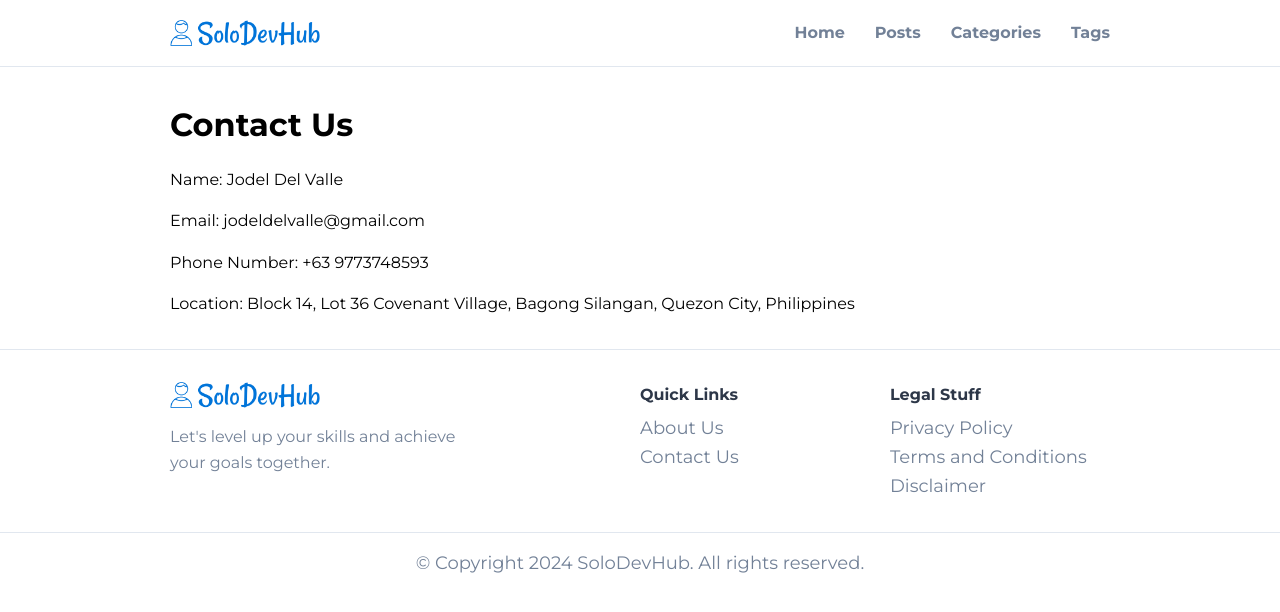
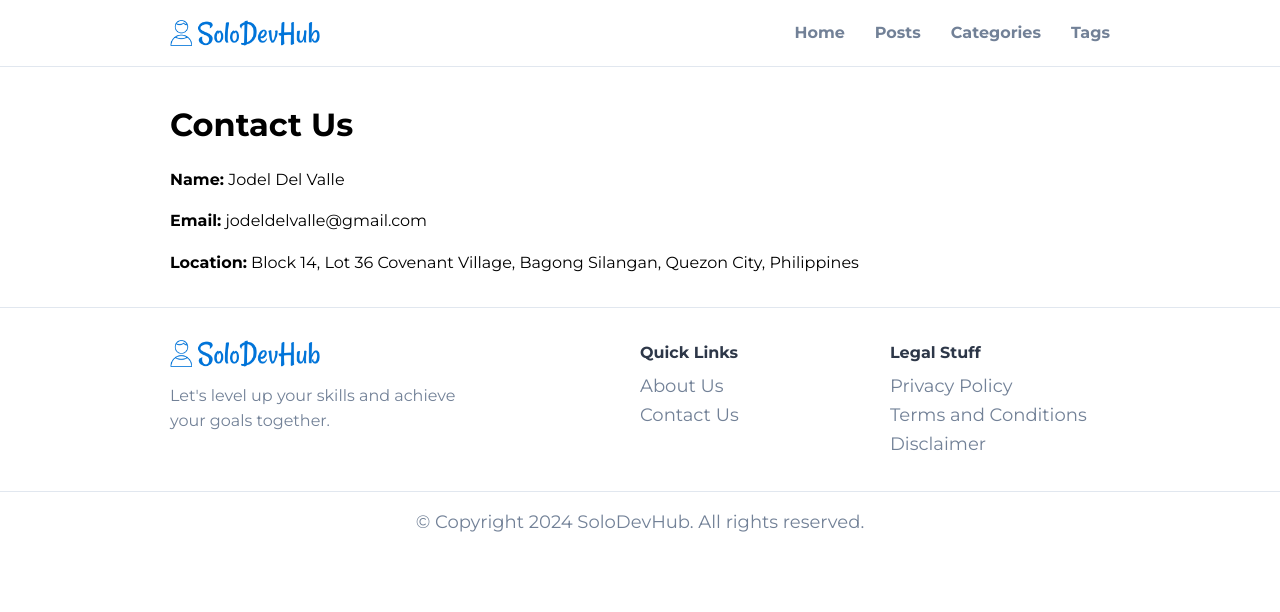
Before and after one commit to naknamu/solodevhub-next, a Next.js app: page /contact-us in a window 1280 px wide. Shown: the top 612 px of the page. Built offline with nearby package versions, Linux system fonts and the light colour scheme.

Commit message:
Changed contents

```diff
--- a/pages/about-us/index.js
+++ b/pages/about-us/index.js
@@ -27,9 +27,9 @@ const AboutUs = () => {
             <p>I am a software developer based from the Philippines.</p>
             <p>In 2019, I left the corporate world to pursue freelancing.</p>
             <p>This is one of my projects that I have developed to help other solo developers
-                learn how create amazing software applications, be it games or websites.
+                learn how to create amazing software applications, be it games or websites.
             </p>
-            <p>I hope you learned something by visiting Solo Dev Hub. Cheers!</p>
+            <p>I hope you learned something by visiting SoloDevHub. Cheers!</p>
 
             <p>P.S.</p>
             <p>If you want to know me more, you can visit my personal portfolio @
--- a/pages/contact-us/index.js
+++ b/pages/contact-us/index.js
@@ -21,11 +21,10 @@ const ContactUs = () => {
       <Metatag title={"Contact Us"} />
       <Wrapper>
         <h1>Contact Us</h1>
-        <p>Name: Jodel Del Valle</p>
-        <p>Email: jodeldelvalle@gmail.com</p>
-        <p>Phone Number: +63 9773748593</p>
+        <p><b>Name:</b> Jodel Del Valle</p>
+        <p><b>Email:</b> jodeldelvalle@gmail.com</p>
         <p>
-          Location: Block 14, Lot 36 Covenant Village, Bagong Silangan, Quezon
+          <b>Location:</b> Block 14, Lot 36 Covenant Village, Bagong Silangan, Quezon
           City, Philippines
         </p>
       </Wrapper>
--- a/pages/index.js
+++ b/pages/index.js
@@ -1,4 +1,3 @@
-import Head from "next/head";
 import Hero from "@/components/Hero";
 import { useRef } from "react";
 import Main from "@/components/Main";
```
Also changed, not shown: components/Hero.js (+5 -9 lines), 1 other file (tests, documents, lock files or other folders).
